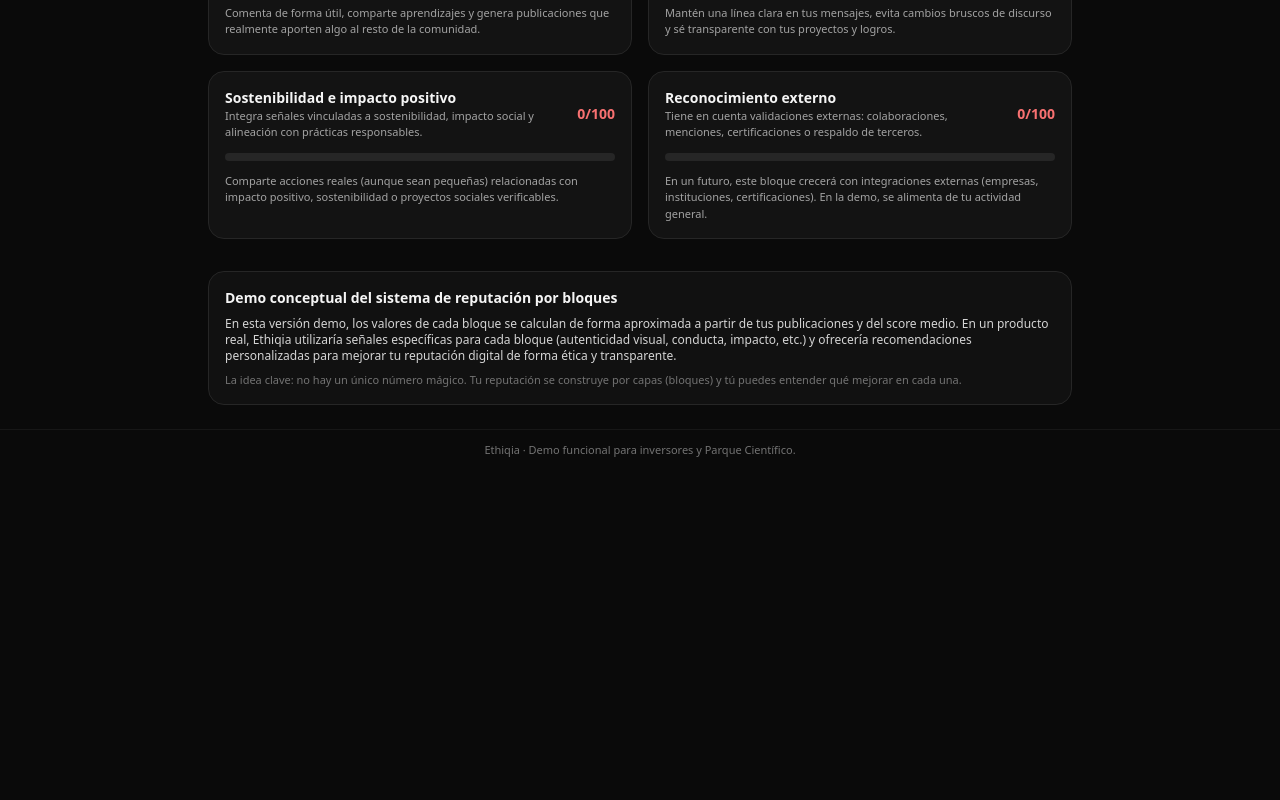
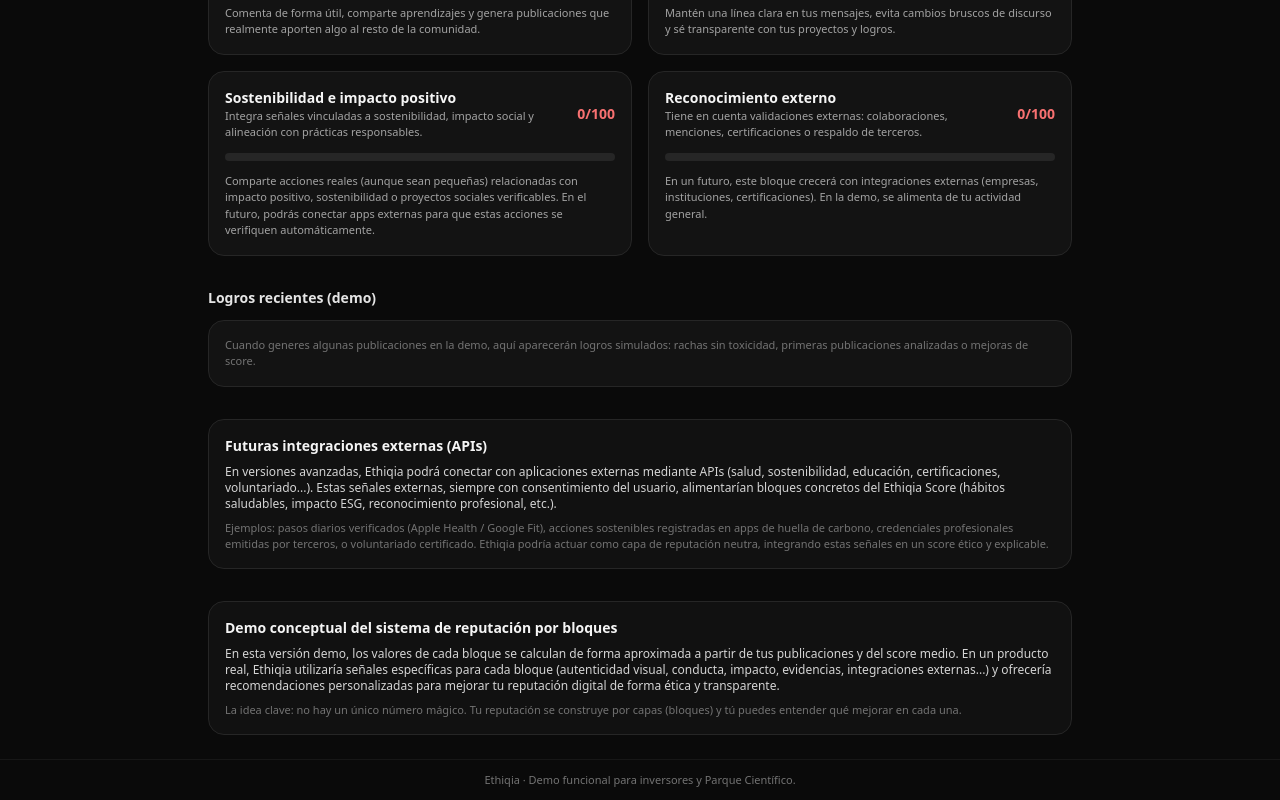
Before and after one commit to veletcosmetics/ethiqia-frontend, a Next.js app: page /score in a window 1280 px wide. Shown: the part 805-1605 px from the top of the page. Before the commit the page ends 1276 px from the top, so only its background shows below. Built offline with nearby package versions, Linux system fonts and the light colour scheme.

Commit message:
Update page.tsx

```diff
--- a/app/score/page.tsx
+++ b/app/score/page.tsx
@@ -90,6 +90,9 @@ export default function ScorePage() {
 
   const gaugeValue = agg?.globalScore ?? 0;
   const gaugeColorClass = getColorForValue(gaugeValue);
+
+  // Logros simulados en función del score / posts
+  const achievements = buildAchievements(agg);
 
   return (
     <main className="min-h-[calc(100vh-64px)] bg-neutral-950 text-neutral-50">
@@ -220,6 +223,58 @@ export default function ScorePage() {
           </div>
         </section>
 
+        {/* Logros recientes */}
+        <section className="space-y-3">
+          <h2 className="text-sm font-semibold text-neutral-200">
+            Logros recientes (demo)
+          </h2>
+          <div className="rounded-2xl border border-neutral-800 bg-neutral-900/70 p-4 space-y-2 text-[11px] text-neutral-300">
+            {achievements.length === 0 ? (
+              <p className="text-neutral-500">
+                Cuando generes algunas publicaciones en la demo, aquí aparecerán
+                logros simulados: rachas sin toxicidad, primeras publicaciones
+                analizadas o mejoras de score.
+              </p>
+            ) : (
+              <ul className="space-y-1">
+                {achievements.map((a) => (
+                  <li key={a.id} className="flex items-start gap-2">
+                    <span>{a.icon}</span>
+                    <div>
+                      <p className="text-neutral-200">{a.title}</p>
+                      <p className="text-[10px] text-neutral-500">
+                        {a.description}
+                      </p>
+                    </div>
+                  </li>
+                ))}
+              </ul>
+            )}
+          </div>
+        </section>
+
+        {/* Integraciones externas */}
+        <section className="rounded-2xl border border-neutral-800 bg-neutral-900/60 p-4 text-xs text-neutral-300 space-y-2">
+          <h2 className="text-sm font-semibold text-neutral-100">
+            Futuras integraciones externas (APIs)
+          </h2>
+          <p>
+            En versiones avanzadas, Ethiqia podrá conectar con aplicaciones
+            externas mediante APIs (salud, sostenibilidad, educación,
+            certificaciones, voluntariado...). Estas señales externas, siempre
+            con consentimiento del usuario, alimentarían bloques concretos del
+            Ethiqia Score (hábitos saludables, impacto ESG, reconocimiento
+            profesional, etc.).
+          </p>
+          <p className="text-[11px] text-neutral-500">
+            Ejemplos: pasos diarios verificados (Apple Health / Google Fit),
+            acciones sostenibles registradas en apps de huella de carbono,
+            credenciales profesionales emitidas por terceros, o voluntariado
+            certificado. Ethiqia podría actuar como capa de reputación neutra,
+            integrando estas señales en un score ético y explicable.
+          </p>
+        </section>
+
         {/* Nota conceptual */}
         <section className="rounded-2xl border border-neutral-800 bg-neutral-900/60 p-4 text-xs text-neutral-300 space-y-2">
           <h2 className="text-sm font-semibold text-neutral-100">
@@ -229,9 +284,10 @@ export default function ScorePage() {
             En esta versión demo, los valores de cada bloque se calculan de
             forma aproximada a partir de tus publicaciones y del score medio.
             En un producto real, Ethiqia utilizaría señales específicas para
-            cada bloque (autenticidad visual, conducta, impacto, etc.) y
-            ofrecería recomendaciones personalizadas para mejorar tu reputación
-            digital de forma ética y transparente.
+            cada bloque (autenticidad visual, conducta, impacto, evidencias,
+            integraciones externas...) y ofrecería recomendaciones
+            personalizadas para mejorar tu reputación digital de forma ética y
+            transparente.
           </p>
           <p className="text-[11px] text-neutral-500">
             La idea clave: no hay un único número mágico. Tu reputación se
@@ -252,7 +308,6 @@ function buildBlocksFromBase(baseScore: number, totalPosts: number): BlockScore[
   const safeBase = Number.isFinite(baseScore) ? baseScore : 0;
 
   // Pequeñas variaciones para que no todos los bloques sean iguales
-  // (en la demo se ve más "vivo")
   const authenticity = deriveBlock(safeBase, +5);
   const conduct = deriveBlock(safeBase, +2);
   const community = deriveBlock(safeBase, -3);
@@ -303,7 +358,7 @@ function buildBlocksFromBase(baseScore: number, totalPosts: number): BlockScore[
       description:
         'Integra señales vinculadas a sostenibilidad, impacto social y alineación con prácticas responsables.',
       tip:
-        'Comparte acciones reales (aunque sean pequeñas) relacionadas con impacto positivo, sostenibilidad o proyectos sociales verificables.',
+        'Comparte acciones reales (aunque sean pequeñas) relacionadas con impacto positivo, sostenibilidad o proyectos sociales verificables. En el futuro, podrás conectar apps externas para que estas acciones se verifiquen automáticamente.',
       value: sustainability,
     },
     {
@@ -319,3 +374,56 @@ function buildBlocksFromBase(baseScore: number, totalPosts: number): BlockScore[
 
   return blocks;
 }
+
+/**
+ * Construye una lista de logros simulados en función del score y número de posts.
+ */
+function buildAchievements(
+  agg: AggregatedScore | null
+): { id: string; icon: string; title: string; description: string }[] {
+  if (!agg) return [];
+
+  const items: { id: string; icon: string; title: string; description: string }[] = [];
+
+  if (agg.totalPosts > 0) {
+    items.push({
+      id: 'first-post',
+      icon: '🏅',
+      title: 'Primera publicación analizada',
+      description:
+        'Has generado al menos una publicación en la demo. Ethiqia ya puede empezar a calcular tu reputación.',
+    });
+  }
+
+  if (agg.totalPosts >= 3) {
+    items.push({
+      id: 'several-posts',
+      icon: '📈',
+      title: 'Actividad consistente',
+      description:
+        'Has generado varias publicaciones. En un sistema real, la constancia ayuda a estabilizar tu score.',
+    });
+  }
+
+  if (agg.globalScore >= 70) {
+    items.push({
+      id: 'good-score',
+      icon: '⭐',
+      title: 'Ethiqia Score notable',
+      description:
+        'Tu score global es superior a 70/100. En el futuro, esto podría desbloquear ventajas o verificaciones.',
+    });
+  }
+
+  if (agg.globalScore >= 80 && agg.totalPosts >= 3) {
+    items.push({
+      id: 'high-score',
+      icon: '🌱',
+      title: 'Base sólida para integraciones externas',
+      description:
+        'Con un buen score y algo de actividad, tendría sentido conectar señales externas (salud, sostenibilidad, certificaciones) para reforzar tu reputación.',
+    });
+  }
+
+  return items;
+}
```
